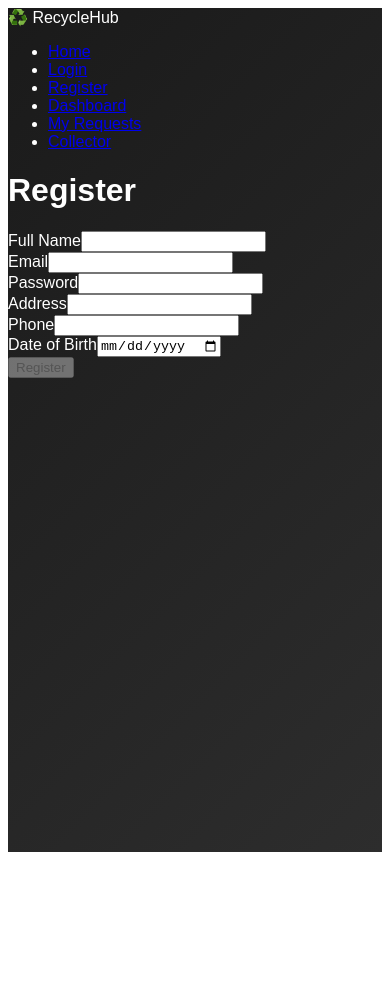
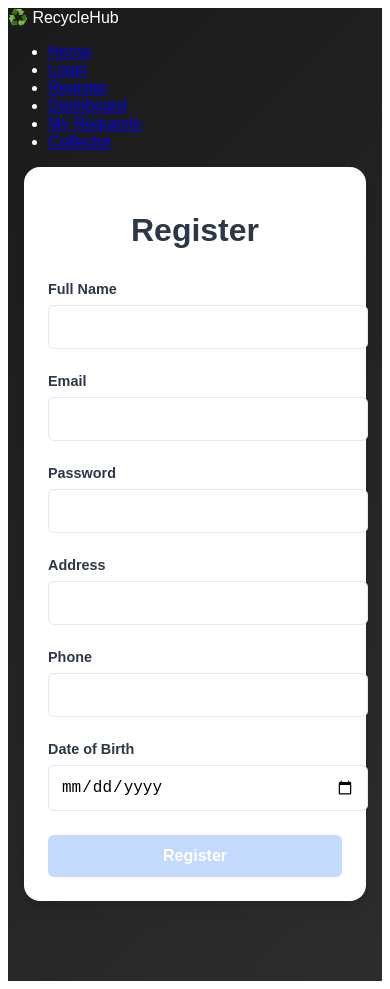
Before and after one commit to IsmailOuali/RecycleHub, an Angular app: page /register in a window 390 px wide. Before the commit the page ends 860 px from the top, so only its background shows below. Built offline with nearby package versions, Linux system fonts and the light colour scheme.

Commit message:
Adding css

```diff
--- a/src/app/auth/login/login.component.css
+++ b/src/app/auth/login/login.component.css
@@ -0,0 +1,100 @@
+    .form-group {
+    margin-bottom: 1.5rem;
+    width: 100%;
+  }
+
+  label {
+    display: block;
+    margin-bottom: 0.5rem;
+    color: #2d3748;
+    font-weight: 600;
+    font-size: 0.9rem;
+  }
+
+  input {
+    width: 100%;
+    padding: 0.75rem;
+    border: 1px solid #e2e8f0;
+    border-radius: 0.375rem;
+    font-size: 1rem;
+    transition: all 0.2s ease;
+  }
+
+  input:focus {
+    outline: none;
+    border-color: #667eea;
+    box-shadow: 0 0 0 3px rgba(102, 126, 234, 0.1);
+  }
+
+  button {
+    width: 100%;
+    padding: 0.75rem;
+    background-color: #667eea;
+    color: white;
+    border: none;
+    border-radius: 0.375rem;
+    font-size: 1rem;
+    font-weight: 600;
+    cursor: pointer;
+    transition: all 0.2s ease;
+  }
+
+  button:hover {
+    background-color: #5a67d8;
+  }
+
+  button:disabled {
+    background-color: #c3dafe;
+    cursor: not-allowed;
+  }
+
+  /* Style spécifique au Register */
+  .register-container {
+    max-width: 500px;
+    margin: 2rem auto;
+    padding: 2.5rem;
+    background: white;
+    border-radius: 1rem;
+    box-shadow: 0 10px 15px -3px rgba(0, 0, 0, 0.1),
+      0 4px 6px -2px rgba(0, 0, 0, 0.05);
+  }
+
+  .register-container h1 {
+    text-align: center;
+    color: #2d3748;
+    margin-bottom: 2rem;
+    font-size: 2rem;
+    font-weight: 700;
+  }
+
+  /* Style spécifique au Login */
+  .login-container {
+    max-width: 400px;
+    margin: 2rem auto;
+    padding: 2.5rem;
+    background: white;
+    border-radius: 1rem;
+    box-shadow: 0 10px 15px -3px rgba(0, 0, 0, 0.1),
+      0 4px 6px -2px rgba(0, 0, 0, 0.05);
+  }
+
+  .login-container h1 {
+    text-align: center;
+    color: #2d3748;
+    margin-bottom: 2rem;
+    font-size: 2rem;
+    font-weight: 700;
+  }
+
+  /* Responsive Design */
+  @media (max-width: 640px) {
+    .register-container,
+    .login-container {
+      margin: 1rem;
+      padding: 1.5rem;
+    }
+
+    h1 {
+      font-size: 1.5rem;
+    }
+  }
--- a/src/app/auth/login/login.component.html
+++ b/src/app/auth/login/login.component.html
@@ -1,4 +1,5 @@
-<form [formGroup]="loginForm" (ngSubmit)="onSubmit()">
+<div class="login-container">
+  <form [formGroup]="loginForm" (ngSubmit)="onSubmit()">
     <div class="form-group">
       <label for="email">Email</label>
       <input type="email" id="email" formControlName="email" required />
@@ -9,3 +10,4 @@
     </div>
     <button type="submit" [disabled]="loginForm.invalid">Login</button>
   </form>
+</div>
--- a/src/app/auth/register/register.component.css
+++ b/src/app/auth/register/register.component.css
@@ -0,0 +1,100 @@
+.form-group {
+    margin-bottom: 1.5rem;
+    width: 100%;
+  }
+
+  label {
+    display: block;
+    margin-bottom: 0.5rem;
+    color: #2d3748;
+    font-weight: 600;
+    font-size: 0.9rem;
+  }
+
+  input {
+    width: 100%;
+    padding: 0.75rem;
+    border: 1px solid #e2e8f0;
+    border-radius: 0.375rem;
+    font-size: 1rem;
+    transition: all 0.2s ease;
+  }
+
+  input:focus {
+    outline: none;
+    border-color: #667eea;
+    box-shadow: 0 0 0 3px rgba(102, 126, 234, 0.1);
+  }
+
+  button {
+    width: 100%;
+    padding: 0.75rem;
+    background-color: #667eea;
+    color: white;
+    border: none;
+    border-radius: 0.375rem;
+    font-size: 1rem;
+    font-weight: 600;
+    cursor: pointer;
+    transition: all 0.2s ease;
+  }
+
+  button:hover {
+    background-color: #5a67d8;
+  }
+
+  button:disabled {
+    background-color: #c3dafe;
+    cursor: not-allowed;
+  }
+
+  /* Style spécifique au Register */
+  .register-container {
+    max-width: 500px;
+    margin: 2rem auto;
+    padding: 2.5rem;
+    background: white;
+    border-radius: 1rem;
+    box-shadow: 0 10px 15px -3px rgba(0, 0, 0, 0.1),
+      0 4px 6px -2px rgba(0, 0, 0, 0.05);
+  }
+
+  .register-container h1 {
+    text-align: center;
+    color: #2d3748;
+    margin-bottom: 2rem;
+    font-size: 2rem;
+    font-weight: 700;
+  }
+
+  /* Style spécifique au Login */
+  .login-container {
+    max-width: 400px;
+    margin: 2rem auto;
+    padding: 2.5rem;
+    background: white;
+    border-radius: 1rem;
+    box-shadow: 0 10px 15px -3px rgba(0, 0, 0, 0.1),
+      0 4px 6px -2px rgba(0, 0, 0, 0.05);
+  }
+
+  .login-container h1 {
+    text-align: center;
+    color: #2d3748;
+    margin-bottom: 2rem;
+    font-size: 2rem;
+    font-weight: 700;
+  }
+
+  /* Responsive Design */
+  @media (max-width: 640px) {
+    .register-container,
+    .login-container {
+      margin: 1rem;
+      padding: 1.5rem;
+    }
+
+    h1 {
+      font-size: 1.5rem;
+    }
+  }
```
